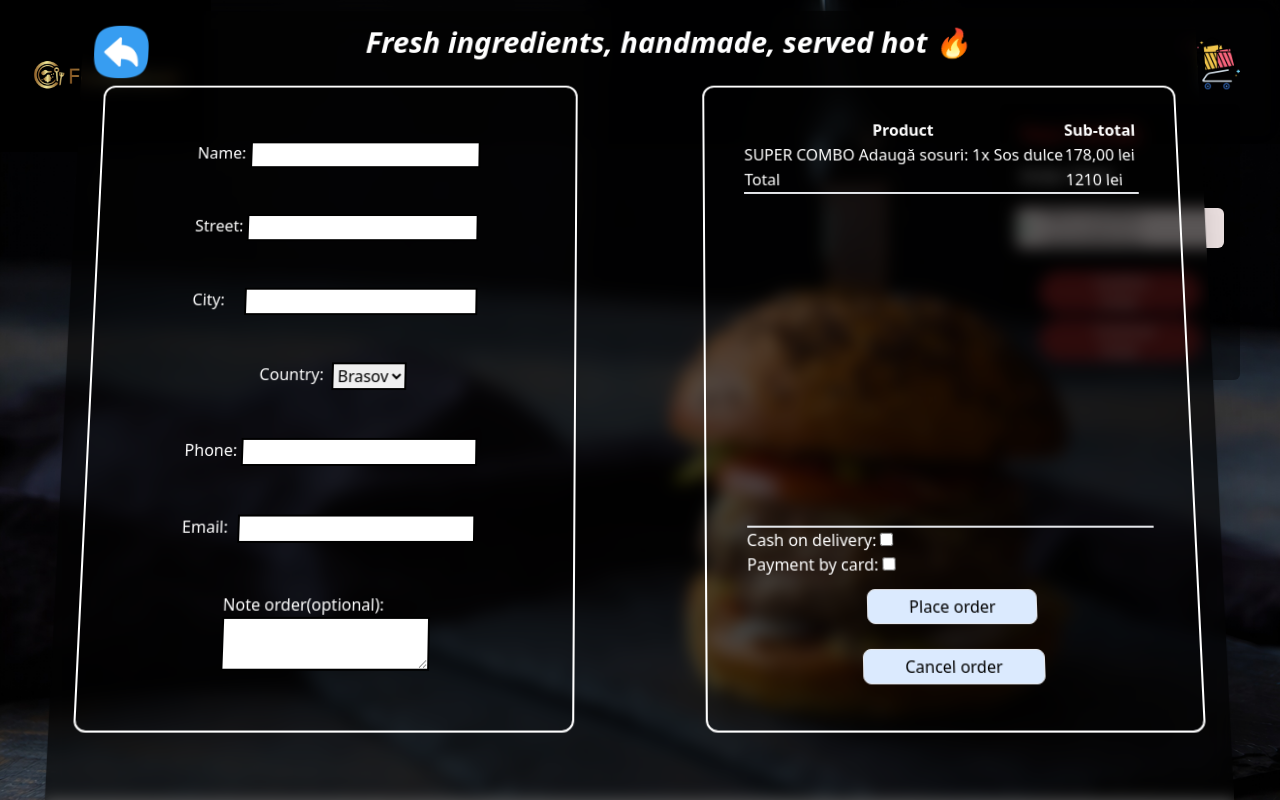
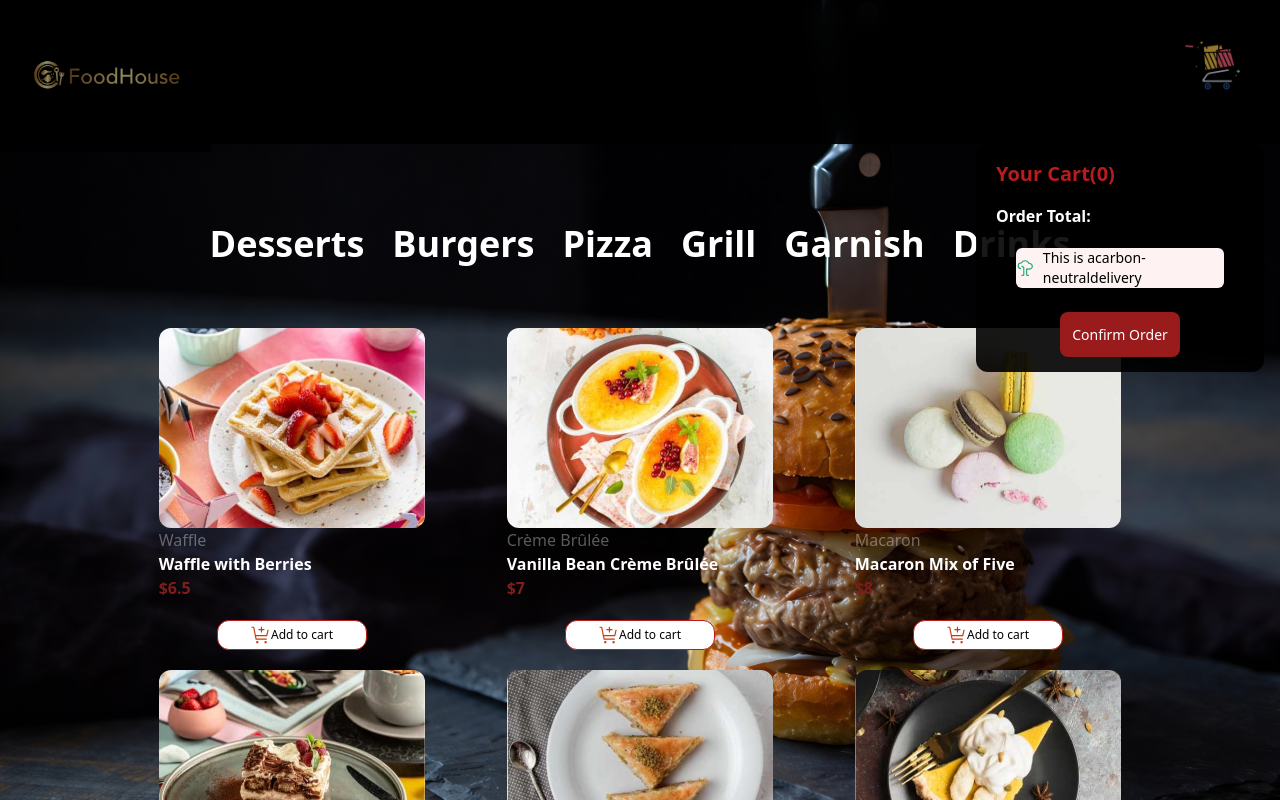
Before and after one commit to Marian097/product-list-with-card, a React app in the folder frontend/: page / in a window 1280 px wide. Both pictures are taken after a click on the picture 1212 px from the left and 64 px from the top of the page. Shown: the top 800 px of the page. Built offline with nearby package versions, Linux system fonts and the light colour scheme; the HTML template or start-up script is replaced by a standard one.

Commit message:
checkout page

```diff
--- a/frontend/src/App.tsx
+++ b/frontend/src/App.tsx
@@ -1,20 +1,42 @@
-import Home from '@/pages/Home';
+import Home from "@/pages/Home";
 import Shop from "@/hooks/Shop";
-import Header from '@/components/desktop/Header';
+import Header from "@/components/desktop/Header";
 import Checkout from "@/pages/Checkout";
-
-
-
+import menuImg from "@/assets/images/hero-image.png";
 
 function App() {
-  const render = Shop()
+  const render = Shop();
   return (
-    <>
-    <Header cart = {render.cart} isNothingInCart = {render.isNothingInCart} length = {render.length} total = {render.total} handleDeleteToCart  = {render.handleDeleteToCart} handleOpenCart = {render.handleOpenCart} isOpenCart = {render.isOpenCart}/>
-    {/* <Home products= {render.products}  addToCart = {render.addToCart} setOption= {render.setOption} isDrinks = {render.isDrinks} isNothingInCart = {render.isNothingInCart}/> */}
-    <Checkout/>
-    </>
-  )
+    <body
+      className="bg-center bg-fixed bg-no-repeat bg-cover"
+      style={{ backgroundImage: `url(${menuImg})` }}
+    >
+      <Header
+        cart={render.cart}
+        isNothingInCart={render.isNothingInCart}
+        length={render.length}
+        total={render.total}
+        handleDeleteToCart={render.handleDeleteToCart}
+        handleOpenCart={render.handleOpenCart}
+        isOpenCart={render.isOpenCart}
+        handleConfirmOrder={render.handleConfirmOrder}
+      />
+
+      {render.isConfirmOrder ? (
+          <Checkout total = {render.total} cart = {render.cart} handleOpenCart = {render.handleOpenCart} isOpenCart = {render.isOpenCart} handleBackToMenu = {render.handleBackToMenu}/>
+      ) : (
+        <>
+          <Home
+            products={render.products}
+            addToCart={render.addToCart}
+            setOption={render.setOption}
+            isDrinks={render.isDrinks}
+            isNothingInCart={render.isNothingInCart}
+          />
+        </>
+      )}
+    </body>
+  );
 }
 
-export default App
+export default App;
--- a/frontend/src/components/desktop/Cart.tsx
+++ b/frontend/src/components/desktop/Cart.tsx
@@ -8,6 +8,7 @@ type Props = {
   length: number;
   isNothingInCart: boolean;
   handleDeleteToCart: (id: string) => void;
+  handleConfirmOrder: () => void;
 };
 export default function Cart({
   cart,
@@ -15,10 +16,11 @@ export default function Cart({
   length,
   isNothingInCart,
   handleDeleteToCart,
+  handleConfirmOrder,
 }: Props) {
   return (
     <div>
-      <div className="flex h-full w-full flex-col  bg-black/40 rounded-md">
+      <div className="flex h-full w-full flex-col  bg-black/90 rounded-md">
         <div className="py-4 pl-5">
           <h2 className="sm:text-xl text-xs font-bold text-red-700">
             Your Cart({length})
@@ -63,14 +65,9 @@ export default function Cart({
               </div>
             </div>
             <div></div>
-            <div className="flex justify-center bg-red-900 h-8 w-20 sm:h-10 sm:w-40 rounded-full mx-auto border-rose-600 border">
-              <button className="sm:w-[50px] sm:h-[10px] text-white sm:text-sm text-xs ">
+            <div className="flex justify-center h-8 w-20 sm:h-10 sm:w-40 rounded-full mx-auto">
+              <button className="sm:w-[120px] sm:h-[45px] text-white sm:text-sm text-xs bg-red-800 rounded-lg px-2" onClick = {() => handleConfirmOrder()}>
                   Confirm Order
-              </button>
-            </div>
-            <div className="flex justify-center bg-red-900 h-8 w-20 sm:h-10 sm:w-40 rounded-full mx-auto border-rose-600 border mt-2">
-              <button className="sm:w-[50px] sm:h-[10px] text-white sm:text-sm text-xs ">
-                  Continue Order
               </button>
             </div>
           </div>
--- a/frontend/src/components/desktop/FormOrder.tsx
+++ b/frontend/src/components/desktop/FormOrder.tsx
@@ -8,29 +8,41 @@ import InputStreet from "@/components/desktop/InputStreet";
 import PaymentOption from "@/components/desktop/PaymentOption";
 import TableOrder from "@/components/desktop/TableOrder";
 import Undo from "@/assets/images/undo.png";
+import type {CartType} from "@/types/CartType"
 
 
-export default function FormOrder() {
+type Props = {
+  total: number;
+  cart: CartType[];
+  handleBackToMenu: () => void;
+}
+
+export default function FormOrder({total, cart, handleBackToMenu}:Props) {
   return (
     <>
-      <section className="hidden sm:flex absolute inset-0 items-center justify-center">
-        <form className="  relative
+      <section className="hidden sm:flex absolute inset-0 items-center justify-center pt-32">
+        <form
+          className="relative
         rounded-2xl bg-black/65 backdrop-blur
-        px-6 py-20 2xl:py-36 2xl:px-36
+        px-6 py-5 2xl:py-36 2xl:px-36
         shadow-[0_35px_120px_-55px_rgba(0,0,0,0.7)]
         ring-1 ring-black/10
         transition duration-300
         [transform:perspective(1200px)_rotateX(6deg)]
-        hover:[transform:perspective(1200px)_rotateX(0deg)]">
-          <div className = "absolute flex gap-x-56 top-4 left-3 text-3xl">
-            <img src={Undo} alt="" className = "max-w-14"/>
-          <div>
-            <h2 className = "text-white font-bold italic">Fresh ingredients, handmade, served hot 🔥</h2>
+        hover:[transform:perspective(1200px)_rotateX(0deg)]"
+        >
+          <div className = "absolute">
+            <img src={Undo} alt="" className="max-w-14 cursor-pointer" onClick = {() =>handleBackToMenu()}/>
           </div>
+
+          <div className = "flex justify-center py-5">
+            <h2 className="text-white font-bold italic text-sm lg:text-lg">
+              Fresh ingredients, handmade, served hot 🔥
+            </h2>
           </div>
 
           <div className="grid sm:grid-cols-2 grid-cols-1 gap-x-32 ">
-            <div className="flex flex-col items-center justify-center gap-y-4 lg:gap-y-12 border-2 rounded-xl border-white ">
+            <div className="flex flex-col items-center justify-center gap-y-4 lg:gap-y-12 border-2 rounded-xl border-white">
               <div>
                 {" "}
                 <InputName />
@@ -55,8 +67,8 @@ export default function FormOrder() {
               </div>
             </div>
             <div className="flex flex-col justify-center gap-y-4 border-2 border-white rounded-xl px-10 py-8">
-              <div className = "border-b-2">
-                <TableOrder />
+              <div className="border-b-2 flex flex-col">
+                <TableOrder total = {total} cart = {cart}/>
               </div>
               <div>
                 <PaymentOption />
@@ -65,8 +77,7 @@ export default function FormOrder() {
           </div>
         </form>
       </section>
-      <section className="sm:hidden py-10 w-full">
-        <div className="sm:hidden py-10 absolute translate-x-1/2 translate-y-1/2 right-10 bottom-0">
+      <section className="sm:hidden w-full min-h-screen pt-24 md:pt-36">
         <div className="flex flex-col justify-center gap-y-4 items-center">
           <div>
             {" "}
@@ -93,11 +104,10 @@ export default function FormOrder() {
         </div>
         <div className="flex flex-col justify-center gap-y-4">
           <div>
-              <TableOrder />
+            <TableOrder cart = {cart} total = {total}/>
           </div>
           <div>
             <PaymentOption />
-            </div>
           </div>
         </div>
       </section>
--- a/frontend/src/components/desktop/Header.tsx
+++ b/frontend/src/components/desktop/Header.tsx
@@ -2,7 +2,6 @@ import logo from "@/assets/images/logo.png";
 import Cart from "@/components/desktop/Cart";
 import type { CartType } from "@/types/CartType";
 import addToCart from "@/assets/images/shopping-cart.png";
-
 
 type Props = {
   cart: CartType[];
@@ -12,6 +11,7 @@ type Props = {
   isOpenCart: boolean;
   handleDeleteToCart: (id: string) => void;
   handleOpenCart: () => void;
+  handleConfirmOrder: () => void;
 };
 
 export default function Header({
@@ -22,10 +22,11 @@ export default function Header({
   isOpenCart,
   handleDeleteToCart,
   handleOpenCart,
+  handleConfirmOrder,
 }: Props) {
   return (
-    <div className="relative">
-      <header className="absolute flex md:justify-between md:items-center w-full h-36 bg-black/40 backdrop-blur-md">
+    <div className="relative z-20">
+      <header className="fixed top-0 left-0 right-0 z-40 flex md:justify-between md:items-center w-full h-24 md:h-36 bg-black/80 backdrop-blur-md">
         <div className="">
           <img src={logo} className="md:h-40 h-20" />
         </div>
@@ -35,27 +36,22 @@ export default function Header({
             className="sm:w-14 w-10"
             onClick={() => handleOpenCart()}
           />
-          {isOpenCart ? (
-            <div className="absolute right-0 top-full mt-3 w-60 max-h-[100vh] overflow-y-scroll sm:overflow-hidden sm:max-h-[70vh] custom-scroll  animate-cart-drop
-            origin-top
-            z-50">
+          {isOpenCart && (
+            <div className="fixed inset-0 z-50">
+              <div
+                className="absolute inset-0 bg-black/40"
+                onClick={handleOpenCart}
+              />
+              <div className="absolute right-4 top-24 md:top-36 w-72 max-h-[calc(100dvh-6rem)] overflow-y-auto rounded-xl animate-cart-drop">
                 <Cart
                   cart={cart}
                   total={total}
                   length={length}
                   isNothingInCart={isNothingInCart}
                   handleDeleteToCart={handleDeleteToCart}
+                  handleConfirmOrder = {handleConfirmOrder}
                 />
               </div>
-          ) : (
-            <div className="hidden">
-              <Cart
-                cart={cart}
-                total={total}
-                length={length}
-                isNothingInCart={isNothingInCart}
-                handleDeleteToCart={handleDeleteToCart}
-              />
             </div>
           )}
         </div>
--- a/frontend/src/components/desktop/TableOrder.tsx
+++ b/frontend/src/components/desktop/TableOrder.tsx
@@ -1,16 +1,21 @@
 import TheadTable from "@/components/desktop/TheadTable"
 import TbodyTable from "@/components/desktop/TbodyTable"
 import TfootTable from "@/components/desktop/TfootTable"
+import type {CartType} from "@/types/CartType"
 
 
+type Props = {
+  total:number;
+  cart: CartType[];
+}
 
-export default function TableOrder() {
+export default function TableOrder({total, cart}: Props) {
   return (
     <div className="w-full overflow-x-auto">
         <table className = "table-auto w-full text-white">
           <TheadTable/>
-          <TbodyTable/>
-          <TfootTable/>
+          <TbodyTable cart = {cart}/>
+          <TfootTable total = {total}/>
         </table>
     </div>
   );
--- a/frontend/src/components/desktop/TbodyTable.tsx
+++ b/frontend/src/components/desktop/TbodyTable.tsx
@@ -1,9 +1,26 @@
-export default function TbodyTable() {
+import type { CartType } from "@/types/CartType";
+
+type Props = {
+  cart: CartType[];
+};
+
+export default function TbodyTable({ cart }: Props) {
   return (
     <tbody>
       <tr>
-        <td>SUPER COMBO Adaugă sosuri: 1x Sos dulce</td>
-        <td>178,00 lei</td>
+        {cart.map((p) => (
+          <div className = "grid grid-cols-4 gap-4">
+            <div className= "col-span-2">
+              <td>{p.name}</td>
+            </div>
+            <div>
+              <td>{p.quantity}x</td>
+            </div>
+            <div>
+              <td>{p.subtotal}$</td>
+            </div>
+          </div>
+        ))}
       </tr>
     </tbody>
   );
--- a/frontend/src/components/desktop/TfootTable.tsx
+++ b/frontend/src/components/desktop/TfootTable.tsx
@@ -1,11 +1,20 @@
+type Props = {
+  total: number;
+};
 
-export default function TfootTable() {
+export default function TfootTable({ total }: Props) {
   return (
     <tfoot>
-        <tr>
-            <td>Total</td>
-            <td>1210 lei</td>
-        </tr>
+      <tr>
+        <div className = "grid grid-cols-2 pt-4">
+          <div>
+            <td className = "font-bold">Total</td>
+          </div>
+          <div>
+            <td>{total}$</td>
+          </div>
+        </div>
+      </tr>
     </tfoot>
-  )
+  );
 }
--- a/frontend/src/components/desktop/TheadTable.tsx
+++ b/frontend/src/components/desktop/TheadTable.tsx
@@ -1,11 +1,19 @@
-
 export default function TheadTable() {
   return (
     <thead>
-        <tr>
+      <tr>
+        <div className = "grid grid-cols-4">
+          <div className = "col-span-2">
             <th>Product</th>
+          </div>
+          <div>
+            <th>Buc</th>
+          </div>
+          <div>
             <th>Sub-total</th>
-        </tr>
+          </div>
+        </div>
+      </tr>
     </thead>
-  )
+  );
 }
--- a/frontend/src/hooks/Shop.ts
+++ b/frontend/src/hooks/Shop.ts
@@ -17,6 +17,8 @@ export default function Shop() {
   const [isNothingInCart, setIsNothingInCart] = useState(false)
   const [isDrinks, setIsDrinks] = useState(false);
   const [isOpenCart, setIsOpenCart] = useState(false);
+  const [isConfirmOrder, setIsConfirmOrder] = useState(false);
+  const [isBlur, setIsBlur] = useState(false);
 
 
   const total = useMemo(() => {
@@ -46,6 +48,13 @@ export default function Shop() {
     if (key === "drinks") setIsDrinks(true);
   }, [key])
 
+
+  useEffect(() => {
+    if (isOpenCart)
+    {
+      setIsBlur(true)
+    }
+  }, [isOpenCart])
 
   function addToCart(item: Prod) {
     setCart((prev) => {
@@ -100,6 +109,27 @@ export default function Shop() {
     }
   }
 
+  function handleConfirmOrder(){
+    if (cart.length === 0) return;
+
+    if (isConfirmOrder)
+    {
+      setIsConfirmOrder(false)
+    }
+    else {
+      setIsConfirmOrder(true)
+    }
+  }
+
+
+  function handleBackToMenu()
+  {
+    if (isConfirmOrder)
+    {
+      setIsConfirmOrder(false)
+    }
+  }
+
 
 
 
@@ -108,15 +138,18 @@ export default function Shop() {
     total,
     cart,
     length,
+    isBlur,
     isNothingInCart,
     isDrinks,
     isOpenCart,
+    isConfirmOrder,
 
 
     addToCart,
     handleDeleteToCart,
     setOption,
+    handleConfirmOrder,
     handleOpenCart ,
-
+    handleBackToMenu,
   };
 }
--- a/frontend/src/pages/Checkout.tsx
+++ b/frontend/src/pages/Checkout.tsx
@@ -1,12 +1,43 @@
 import FormOrder from "@/components/desktop/FormOrder";
-import menuImg from "@/assets/images/hero-image.png"
+import type { CartType } from "@/types/CartType";
+import { useEffect } from "react";
 
-export default function Checkout() {
+type Props = {
+  total: number;
+  cart: CartType[];
+  isOpenCart: boolean;
+  handleOpenCart: () => void;
+  handleBackToMenu: () => void;
+};
+
+export default function Checkout({
+  total,
+  cart,
+  isOpenCart,
+  handleOpenCart,
+  handleBackToMenu,
+
+
+}: Props) {
+  useEffect(() => {
+    handleOpenCart();
+  }, []);
+
   return (
-    <section className="w-full min-h-screen flex justify-center items-center bg-center bg-fixed bg-no-repeat bg-cover" style = {{backgroundImage: `url(${menuImg})`}}>
-      <div className="md:w-full max-w-6xl px-6 relative">
-        <FormOrder />
-      </div>
+    <section className="relative w-full min-h-screen flex justify-center items-center pt-32 md:pt-60 xl:pt-40">
+      {!isOpenCart ? (
+        <>
+          <div className="absolute md:w-full max-w-6xl px-6">
+            <FormOrder total={total} cart={cart} handleBackToMenu = {handleBackToMenu} />
+          </div>
+        </>
+      ) : (
+        <>
+          <div className=" blur-sm absolute md:w-full max-w-6xl px-6">
+            <FormOrder total={total} cart={cart} handleBackToMenu = {handleBackToMenu} />
+          </div>
+        </>
+      )}
     </section>
   );
 }
```
Lines whose indentation alone changed are shown as unchanged.
